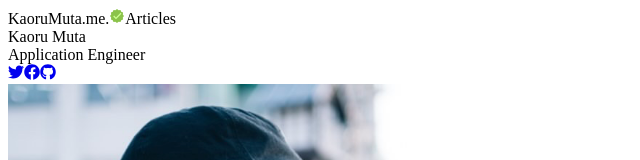
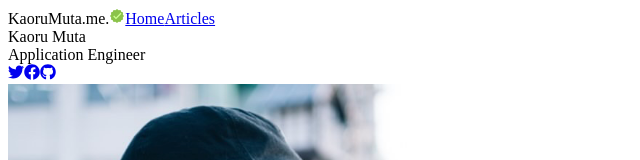
Before and after one commit to KaoruMuta/KaoruMuta.me, a Next.js app: page / in a window 1280 px wide. Shown: the top 160 px of the page, without its empty margins (0-640 px from the left). Built offline with nearby package versions, Linux system fonts and the light colour scheme.

Commit message:
feat: configure page router by next/link

```diff
--- a/components/Header.tsx
+++ b/components/Header.tsx
@@ -1,4 +1,5 @@
 import { FcApproval } from 'react-icons/fc';
+import Link from 'next/link';
 
 const Header = () => {
   return (
@@ -7,7 +8,12 @@ const Header = () => {
         KaoruMuta.me.
         <FcApproval className='ml-1' />
       </span>
-      <span className='flex-none ml-8'>Articles</span>
+      <Link href='/'>
+        <a className='flex-none'>Home</a>
+      </Link>
+      <Link href='/articles'>
+        <a className='flex-none ml-8'>Articles</a>
+      </Link>
     </header>
   );
 };
```
